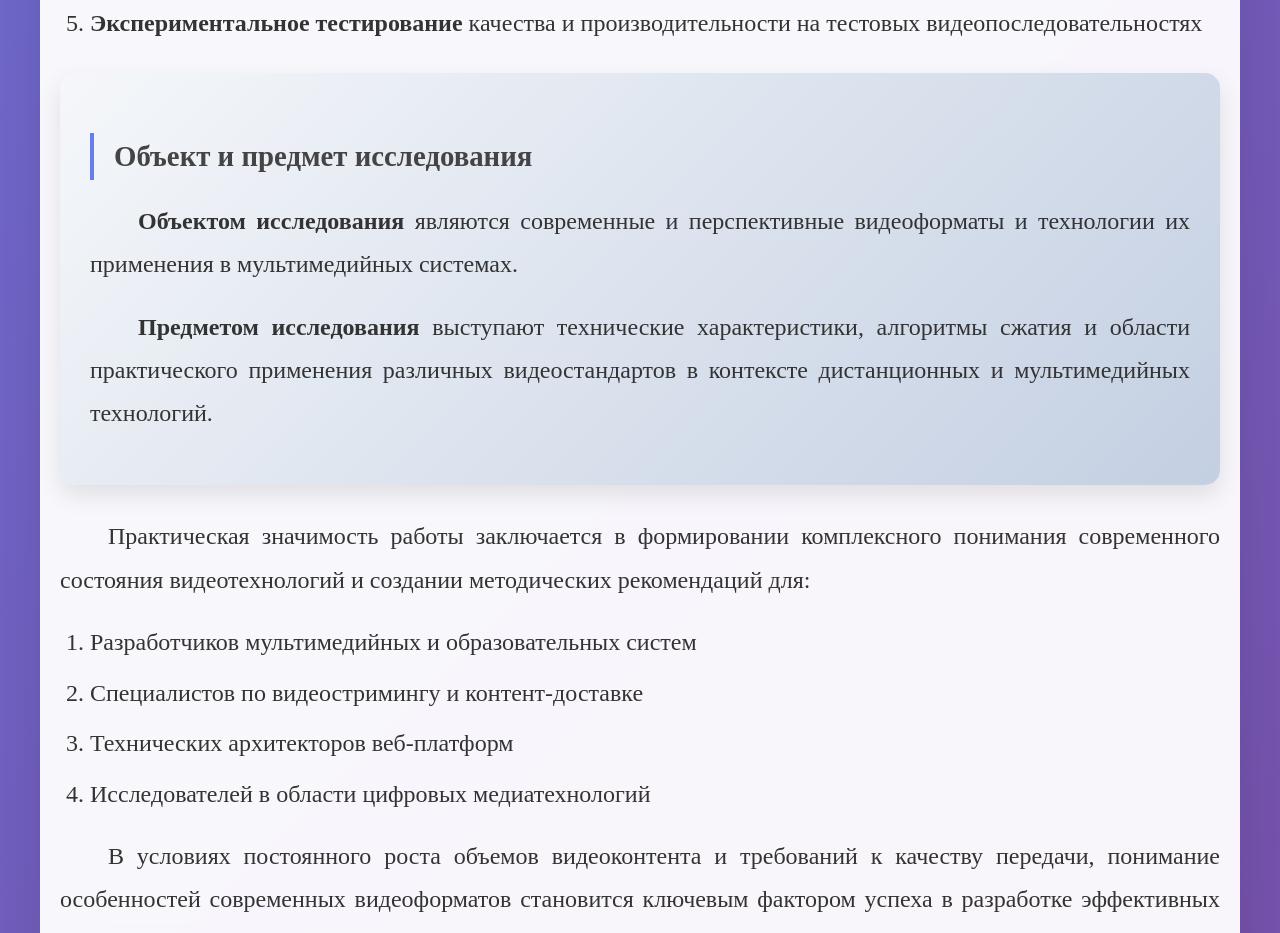
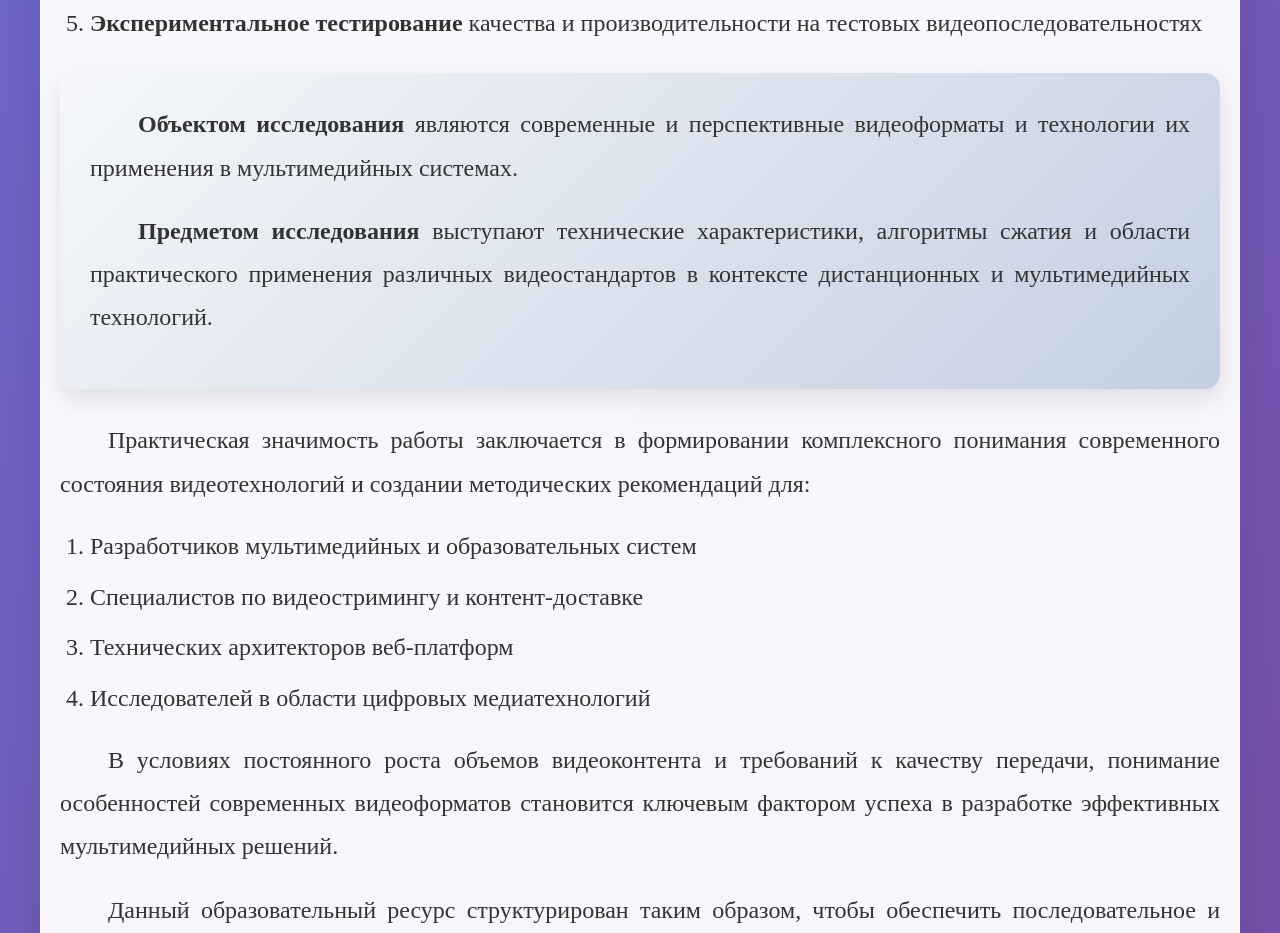
Before and after one commit to A1fheim/proj-nuj, a plain HTML site: page vvedenie.html in a window 1280 px wide. Shown: the part 2475-3408 px from the top of the page. Drawn offline with Linux system fonts and the light colour scheme.

Commit message:
Update vvedenie.html

```diff
--- a/vvedenie.html
+++ b/vvedenie.html
@@ -73,7 +73,6 @@
             </ol>
 
             <div class="format-card">
-                <h2>Объект и предмет исследования</h2>
                 <p><strong>Объектом исследования</strong> являются современные и перспективные видеоформаты и технологии их применения в мультимедийных системах.</p>
                 <p><strong>Предметом исследования</strong> выступают технические характеристики, алгоритмы сжатия и области практического применения различных видеостандартов в контексте дистанционных и мультимедийных технологий.</p>
             </div>
```
